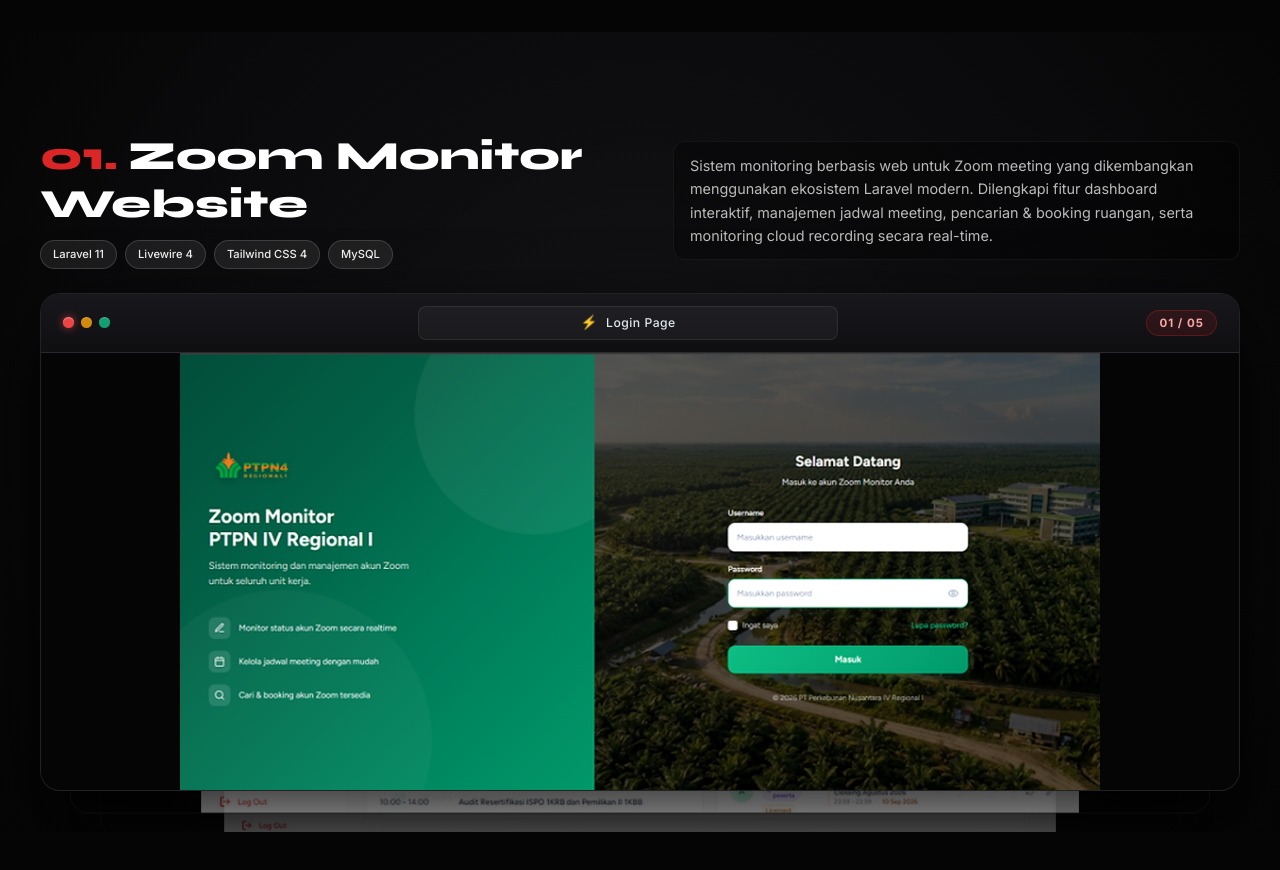
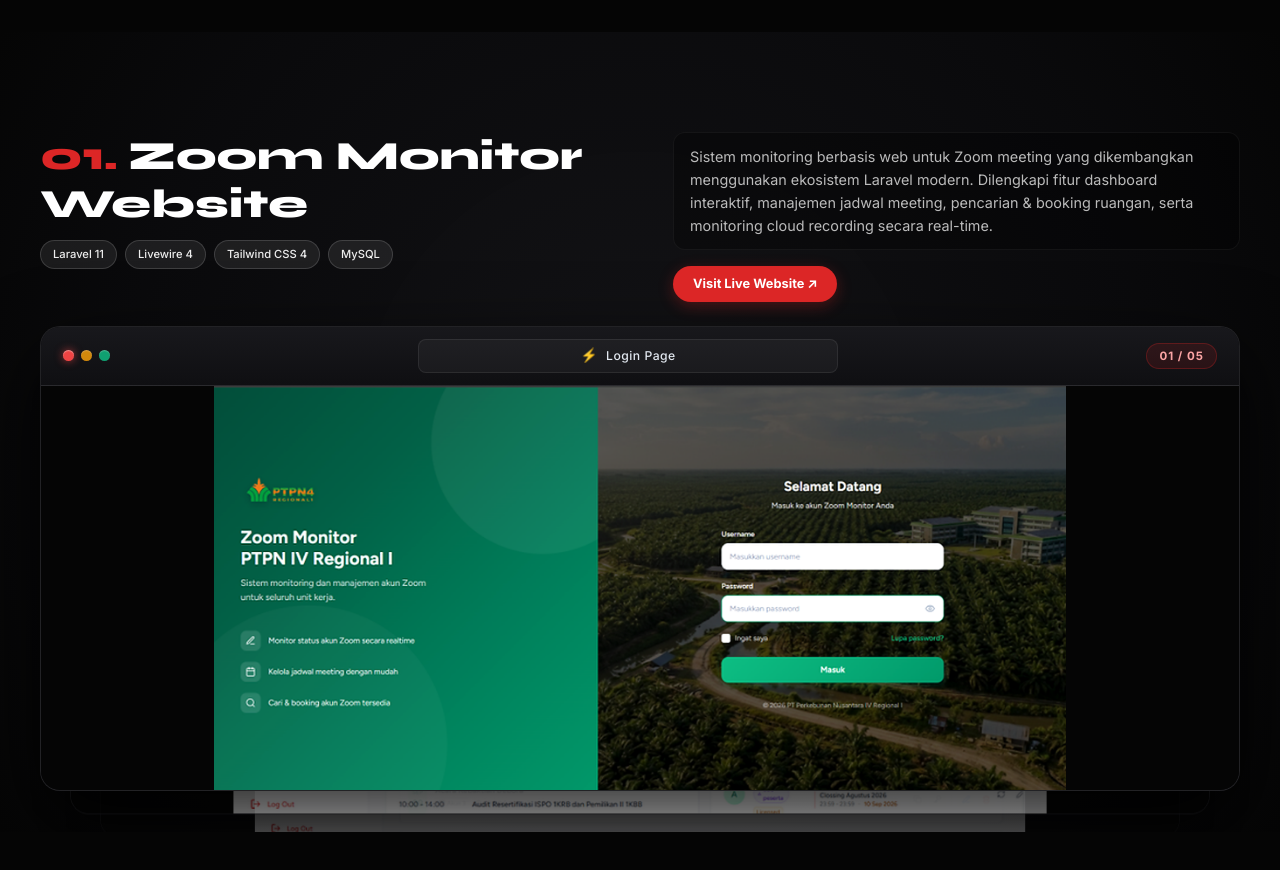
Before and after one commit to AhmadSyahLubis/Portfolio-, a React app: page / in a window 1280 px wide. Shown: the part 1160-2030 px from the top of the page. Built offline with nearby package versions, Linux system fonts and the light colour scheme; the HTML template or start-up script is replaced by a standard one.

Commit message:
Add production URLs and Visit Live Website buttons to projects

```diff
--- a/src/App.jsx
+++ b/src/App.jsx
@@ -22,7 +22,8 @@
       { src: '/assets/project/zoom-monitor/schedule.png', caption: 'Jadwal Meeting' },
       { src: '/assets/project/zoom-monitor/search and booking.png', caption: 'Search & Booking' },
       { src: '/assets/project/zoom-monitor/cloud recording.png', caption: 'Cloud Recording' },
-    ]
+    ],
+    url: 'https://ptpn3.co.id/zoom-monitor'
   },
   {
     id: 2,
@@ -36,7 +37,8 @@
       { src: '/assets/project/BRM-QuickAccess/kelola memo (admin).png', caption: 'Kelola Memo (Admin)' },
       { src: '/assets/project/BRM-QuickAccess/kelola aplikasi (admin).png', caption: 'Kelola Aplikasi (Admin)' },
       { src: '/assets/project/BRM-QuickAccess/kelola user (admin).png', caption: 'Kelola User (Admin)' },
-    ]
+    ],
+    url: 'https://ptpn3.co.id/smart-book/dashboard'
   }
 ];
 
@@ -165,10 +167,38 @@
                   ))}
                 </div>
             </div>
-            <div style={{ flex: '1 1 350px', display: 'flex', alignItems: 'center' }}>
+            <div style={{ flex: '1 1 350px', display: 'flex', flexDirection: 'column', justifyContent: 'center', gap: '16px' }}>
                 <p style={{ color: '#bbb', fontSize: 'clamp(0.8rem, 2vw, 0.9rem)', margin: 0, lineHeight: 1.6, background: 'rgba(0,0,0,0.3)', padding: '12px 16px', borderRadius: '12px', border: '1px solid rgba(255,255,255,0.05)' }}>
                   {project.description}
                 </p>
+                {project.url && (
+                  <div>
+                    <a href={project.url} target="_blank" rel="noreferrer" style={{
+                      display: 'inline-flex',
+                      alignItems: 'center',
+                      gap: '8px',
+                      padding: '8px 20px',
+                      borderRadius: '50px',
+                      background: 'var(--accent-red)',
+                      color: '#ffffff',
+                      fontSize: '0.8rem',
+                      fontWeight: 600,
+                      textDecoration: 'none',
+                      boxShadow: '0 4px 15px rgba(220, 38, 38, 0.3)',
+                      transition: 'all 0.2s ease',
+                    }}
+                    onMouseOver={e => {
+                      e.currentTarget.style.transform = 'translateY(-2px)';
+                      e.currentTarget.style.boxShadow = '0 6px 20px rgba(220, 38, 38, 0.4)';
+                    }}
+                    onMouseOut={e => {
+                      e.currentTarget.style.transform = 'translateY(0)';
+                      e.currentTarget.style.boxShadow = '0 4px 15px rgba(220, 38, 38, 0.3)';
+                    }}>
+                      Visit Live Website ↗
+                    </a>
+                  </div>
+                )}
             </div>
         </div>
 
```
